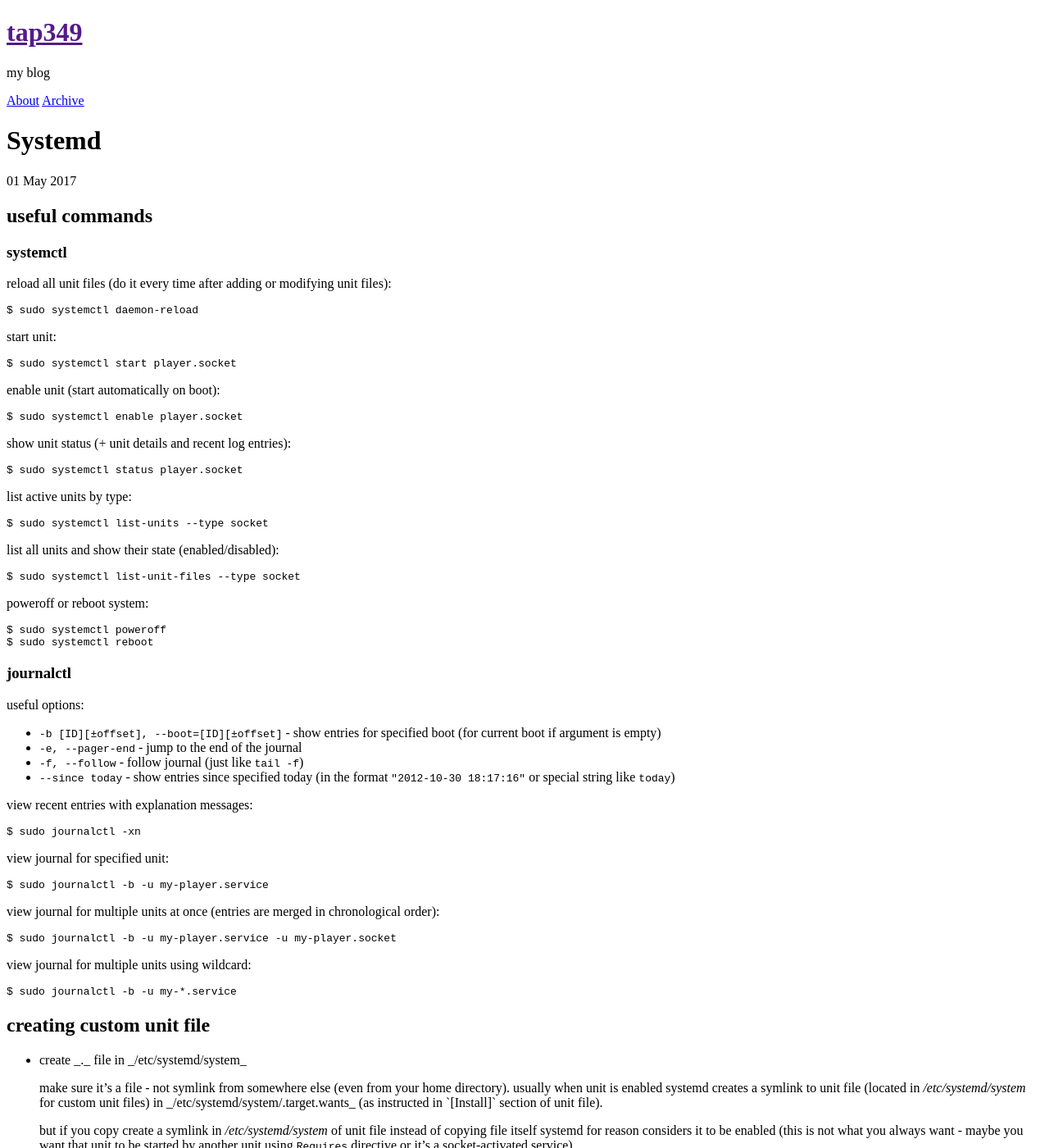
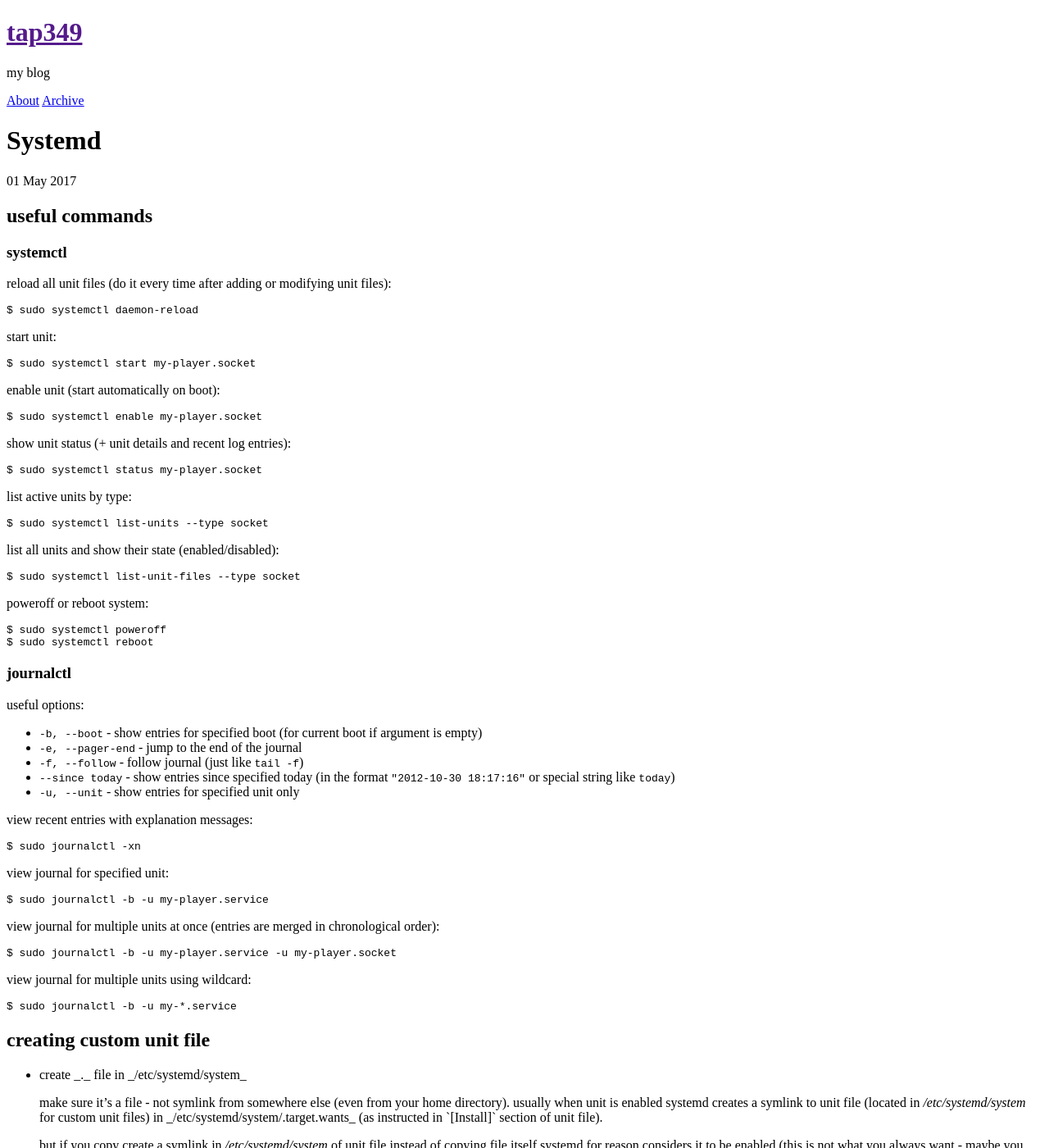
Before and after one commit to tap349/tap349.github.io, a Jekyll site: the page built from _posts/2017-05-02-systemd.md, in a window 1280 px wide and 1400 px high. Shown: the whole window at 82% size. Built offline with Jekyll 4.4.1, drawn with Linux system fonts in a browser that asks for light colours; some of the changed text lies outside the part shown.

Commit message:
update 2017-05-02_14:54:18

````diff
--- a/_posts/2017-05-02-systemd.md
+++ b/_posts/2017-05-02-systemd.md
@@ -12,8 +12,7 @@ categories: [systemd]
 
 ### systemctl
 
-reload all unit files
-(do it every time after adding or modifying unit files):
+reload all unit files (do it every time after adding or modifying unit files):
 
 ```sh
 $ sudo systemctl daemon-reload
@@ -22,19 +21,19 @@ $ sudo systemctl daemon-reload
 start unit:
 
 ```sh
-$ sudo systemctl start player.socket
+$ sudo systemctl start my-player.socket
 ```
 
 enable unit (start automatically on boot):
 
 ```sh
-$ sudo systemctl enable player.socket
+$ sudo systemctl enable my-player.socket
 ```
 
 show unit status (+ unit details and recent log entries):
 
 ```sh
-$ sudo systemctl status player.socket
+$ sudo systemctl status my-player.socket
 ```
 
 list active units by type:
@@ -60,12 +59,13 @@ $ sudo systemctl reboot
 
 useful options:
 
-- `-b [ID][±offset], --boot=[ID][±offset]` - show entries for specified boot
+- `-b, --boot` - show entries for specified boot
   (for current boot if argument is empty)
 - `-e, --pager-end` - jump to the end of the journal
 - `-f, --follow` - follow journal (just like `tail -f`)
 - `--since today` - show entries since specified today
   (in the format `"2012-10-30 18:17:16"` or special string like `today`)
+- `-u, --unit` - show entries for specified unit only
 
 view recent entries with explanation messages:
 
@@ -125,7 +125,7 @@ if using timer for associated service enable timer unit only -
 associated service unit will be activated when the timer is reached:
 
 ```sh
-$ sudo systemctl enable player.timer
+$ sudo systemctl enable my-player.timer
 ```
 
 ### socket unit
@@ -137,5 +137,5 @@ if using socket-based activation of the service enable socket unit only -
 associated service unit will be activated when the timer is reached:
 
 ```sh
-$ sudo systemctl enable player.timer
+$ sudo systemctl enable my-player.timer
 ```
````
